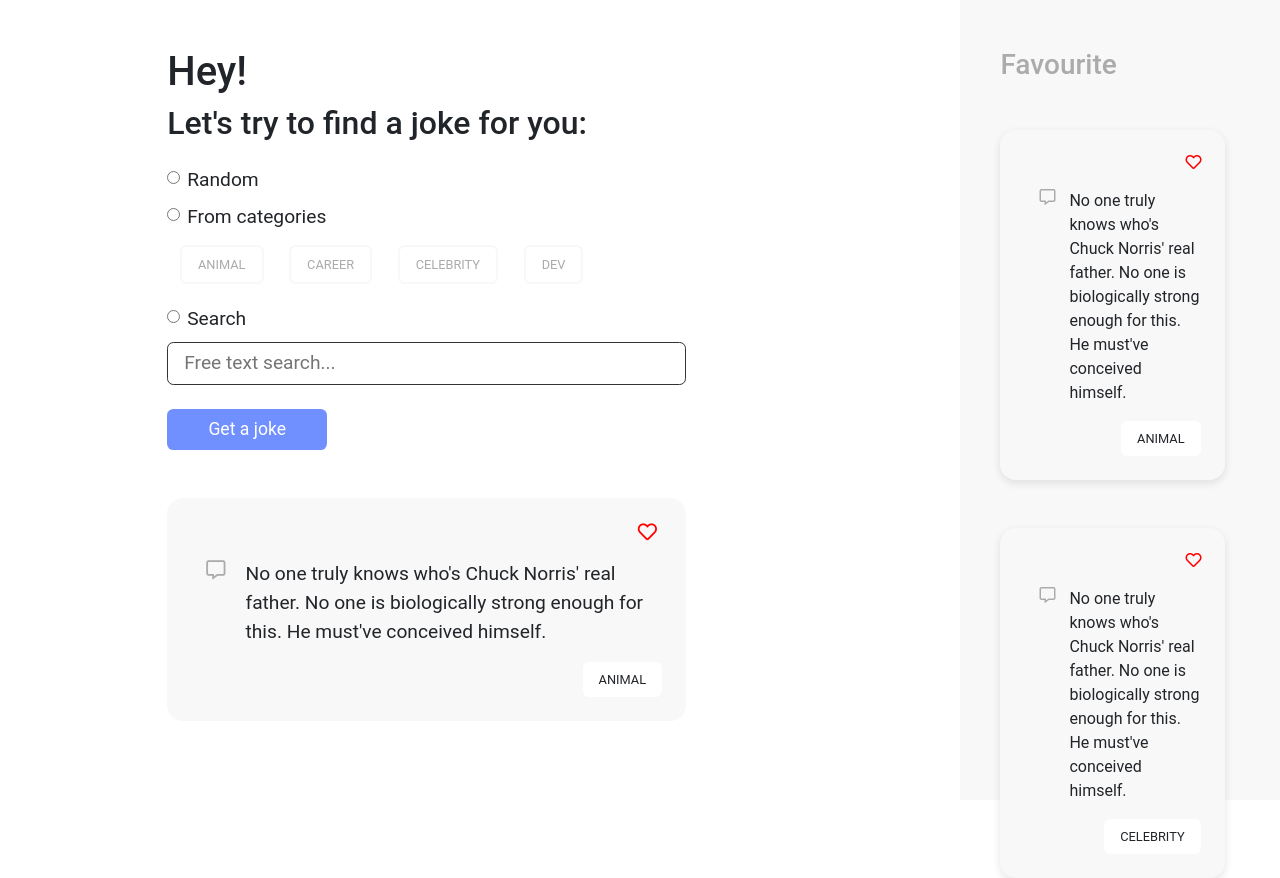
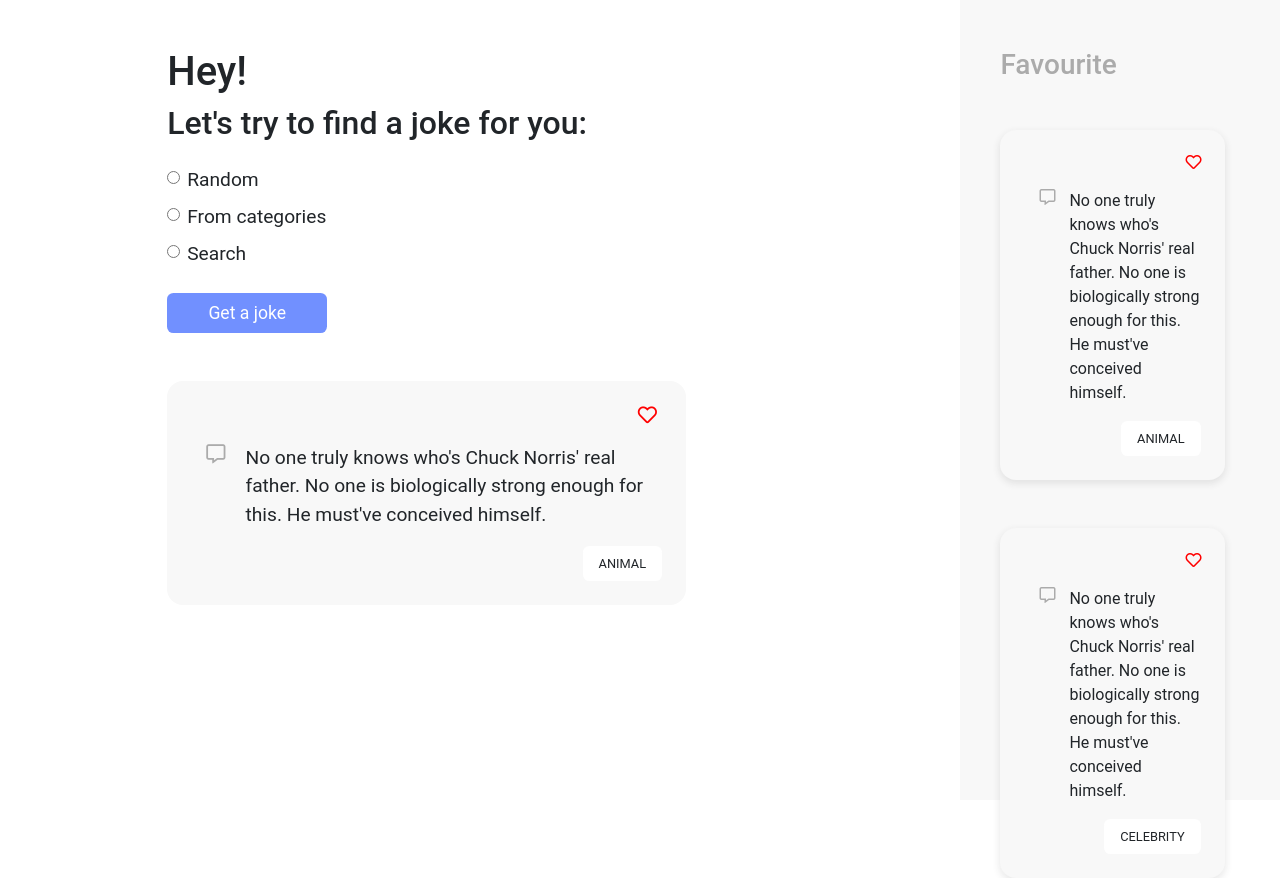
Before and after one commit to web-ethno4ka/Joke-generator, a React (Create React App) app: page / in a window 1280 px wide. Built offline with nearby package versions, Linux system fonts and the light colour scheme.

Commit message:
Improving Radiobuttons

```diff
--- a/src/component/Radiobutton/Radiobutton.js
+++ b/src/component/Radiobutton/Radiobutton.js
@@ -5,6 +5,7 @@
   return (
     <div className="form-check mt-2">
       <input
+        onChange={props.onSelected}
         className="form-check-input"
         type="radio"
         name="radiobtn"
--- a/src/layout/Layout.js
+++ b/src/layout/Layout.js
@@ -25,12 +25,21 @@
       { classes: 'card mt-5 p-4' },
       { classes: 'card favourite-card mt-5 p-4' },
     ],
+
+    checked: null,
   };
+
+  onSelected = (e) => {
+    // console.log(e.currentTarget.id);
+    this.setState({ checked: e.currentTarget.id });
+  };
+
   render() {
     const radio = this.state.radio;
     const category = this.state.category;
     const joke_category = this.state.joke_category;
     const card_classes = this.state.card_classes;
+    const checked = this.state.checked;
 
     return (
       <div className="d-flex flex-row justify-content-between">
@@ -40,16 +49,19 @@
             <h2>Let's try to find a joke for you:</h2>
             <div className="d-flex flex-column mt-3">
               <RadioButton
+                onSelected={this.onSelected}
                 id={radio[0].id}
                 value={radio[0].option}
                 title={radio[0].title}
               />
               <RadioButton
+                onSelected={this.onSelected}
                 id={radio[1].id}
                 value={radio[1].option}
                 title={radio[1].title}
               />
 
+              {checked == 2 ? (
                 <div className="joke-categories">
                   <Category
                     id={category[0].id}
@@ -72,18 +84,22 @@
                     title={category[3].title}
                   />
                 </div>
+              ) : null}
 
               <RadioButton
+                onSelected={this.onSelected}
                 id={radio[2].id}
                 value={radio[2].option}
                 title={radio[2].title}
               />
 
+              {checked == 3 ? (
                 <input
                   className="mt-2 custom"
                   type="text"
                   placeholder="Free text search..."
                 />
+              ) : null}
             </div>
 
             <button type="button" className="btn mt-4">
```
Lines whose indentation alone changed are shown as unchanged.
